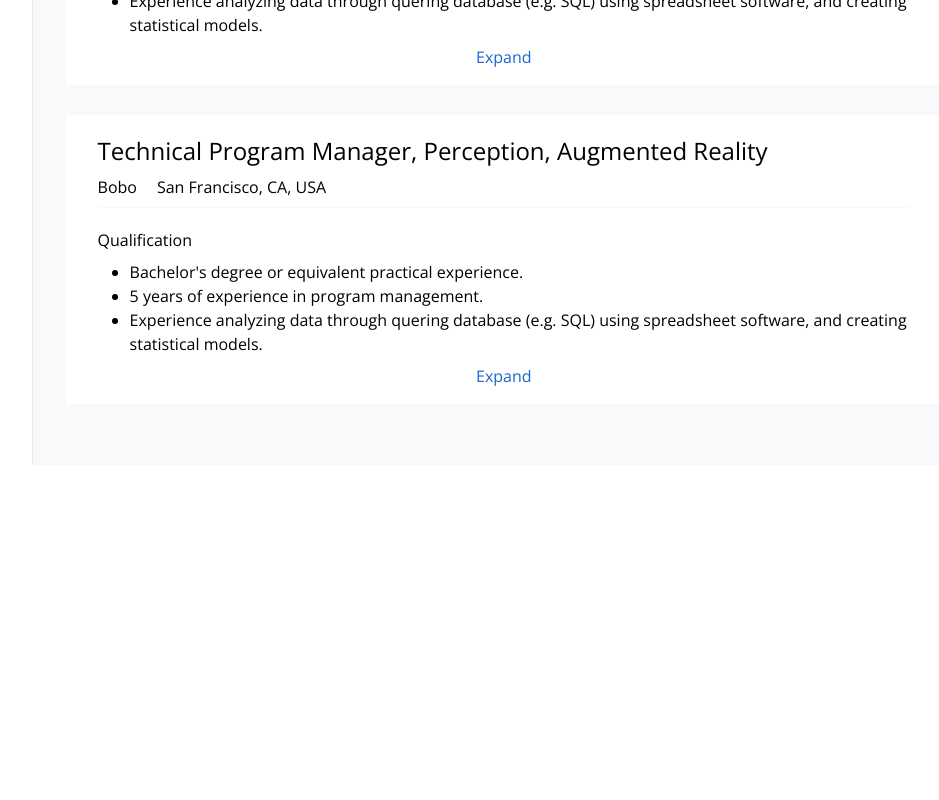
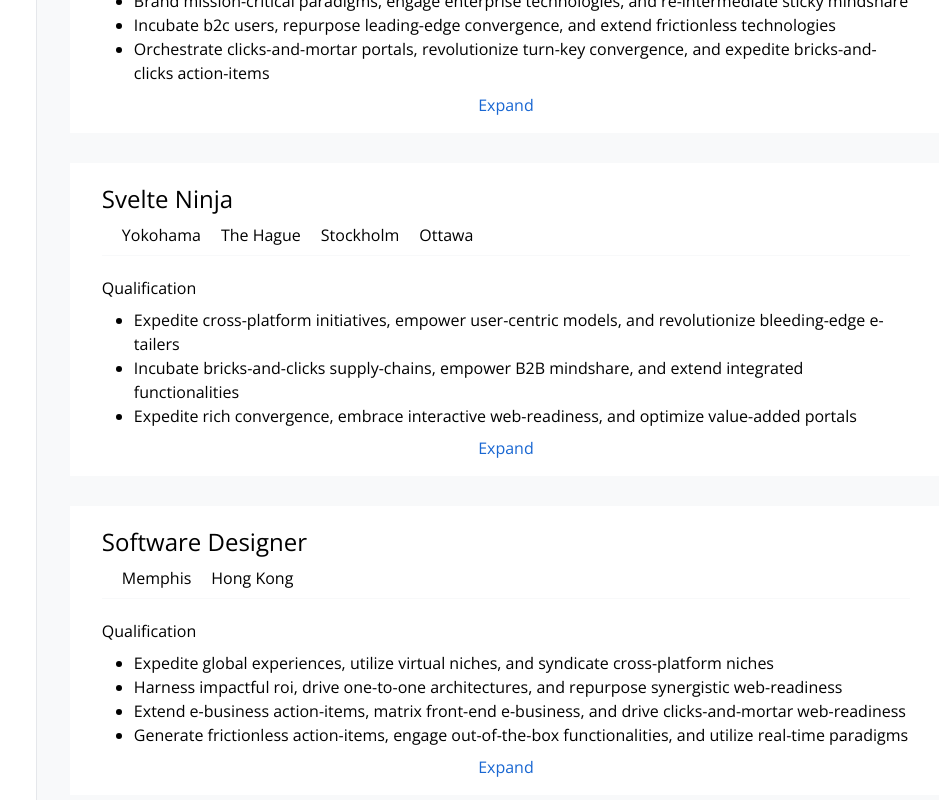
Before and after one commit to OlgaPrikhodko/job-search-2, a Vue app: page /#/jobs/results in a window 1280 px wide. Shown: the part 620-1420 px from the top of the page, without its empty margins (305-1244 px from the left). Before the commit the page ends 1085 px from the top, so only its background shows below. Built offline with nearby package versions, Linux system fonts and the light colour scheme; data requests are answered from the project's data file.

Commit message:
get  jobs from backend

```diff
--- a/package.json
+++ b/package.json
@@ -15,6 +15,7 @@
     "@fortawesome/fontawesome-svg-core": "^6.4.0",
     "@fortawesome/free-solid-svg-icons": "^6.4.0",
     "@fortawesome/vue-fontawesome": "^3.0.3",
+    "axios": "^1.4.0",
     "eslint-plugin-vitest-globals": "^1.3.1",
     "vue": "^3.2.47",
     "vue-router": "^4.2.0"
--- a/src/components/JobResults/JobListing.vue
+++ b/src/components/JobResults/JobListing.vue
@@ -1,21 +1,29 @@
 <template>
   <li class="mb-7">
     <router-link
-      to="/jobs/results/1"
+      :to="jobPageLink"
       class="mx-auto block border border-solid border-brand-gray-2 bg-white hover:shadow-gray"
     >
       <div class="mx-8 border-b border-solid border-brand-gray-2 pb-2 pt-5">
         <h2 class="mb-2 text-2xl">
-          Technical Program Manager, Perception, Augmented Reality
+          {{ job.title }}
         </h2>
 
         <div class="flex flex-row align-middle">
           <div class="mr-5">
-            <span>Bobo</span>
+            <span>{{ job.organisation }}</span>
           </div>
 
           <div>
-            <span>San Francisco, CA, USA</span>
+            <ul>
+              <li
+                v-for="location in job.locations"
+                :key="location"
+                class="mr-5 inline-block"
+              >
+                {{ location }}
+              </li>
+            </ul>
           </div>
         </div>
       </div>
@@ -26,18 +34,18 @@
 
           <div>
             <ul class="list-disc pl-8">
-              <li>Bachelor's degree or equivalent practical experience.</li>
-              <li>5 years of experience in program management.</li>
-              <li>
-                Experience analyzing data through quering database (e.g. SQL)
-                using spreadsheet software, and creating statistical models.
+              <li
+                v-for="qualification in job.minimumQualifications"
+                :key="qualification"
+              >
+                {{ qualification }}
               </li>
             </ul>
           </div>
         </div>
 
         <div class="mt-2 text-center">
-          <router-link to="/jobs/results/1" class="text-brand-blue-1">
+          <router-link :to="jobPageLink" class="text-brand-blue-1">
             Expand
           </router-link>
         </div>
@@ -49,5 +57,16 @@
 <script>
 export default {
   name: "JobListing",
+  props: {
+    job: {
+      type: Object,
+      required: true,
+    },
+  },
+  computed: {
+    jobPageLink() {
+      return `/jobs/results/${this.job.id}`;
+    },
+  },
 };
 </script>
--- a/src/components/JobResults/JobListings.vue
+++ b/src/components/JobResults/JobListings.vue
@@ -1,18 +1,28 @@
 <template>
   <main class="flex-auto bg-brand-gray-2 p-8">
     <ol>
-      <JobListing />
-      <JobListing />
-      <JobListing />
+      <JobListing v-for="job in jobs" :key="job.id" :job="job" />
     </ol>
   </main>
 </template>
 
 <script>
+import axios from "axios";
+
 import JobListing from "@/components/JobResults/JobListing.vue";
 
 export default {
   name: "JobListings",
   components: { JobListing },
+  data() {
+    return {
+      jobs: [],
+    };
+  },
+  async mounted() {
+    const url = "http://localhost:3000/jobs";
+    const response = await axios.get(url);
+    this.jobs = response.data;
+  },
 };
 </script>
```
Also changed, not shown: 1 other file (tests, documents, lock files or other folders).
